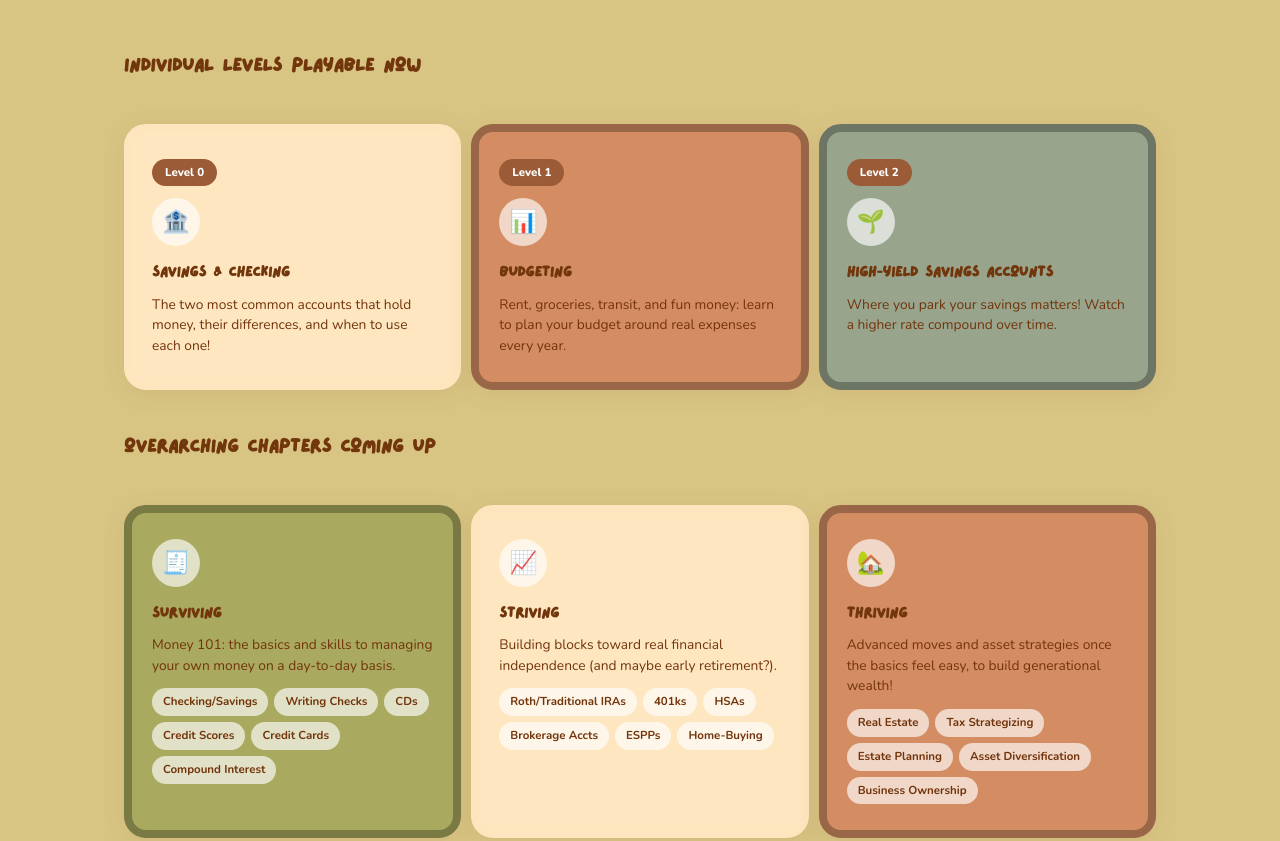
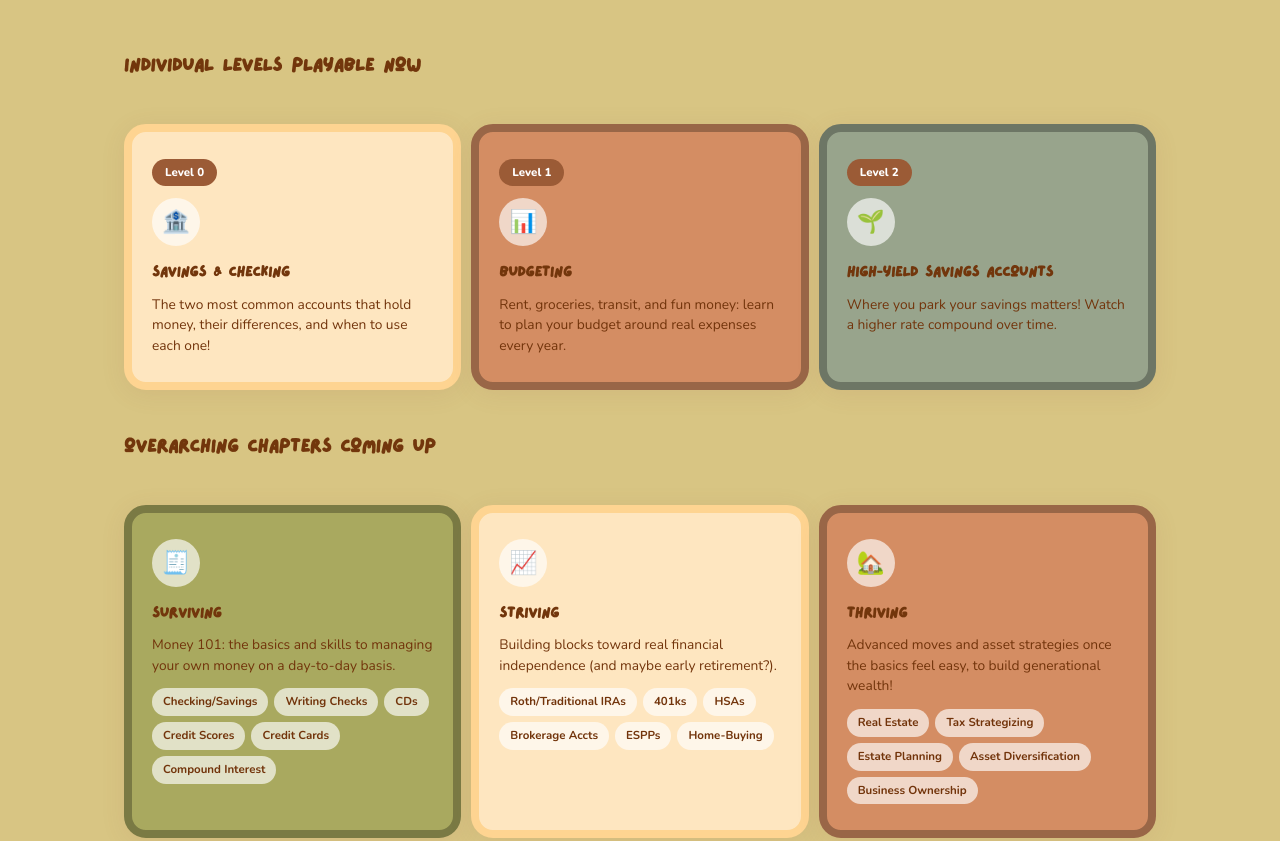
Before and after one commit to peachy-sky/thisisnotfinancialadvice.app, a plain HTML site: page index.html in a window 1280 px wide. Shown: the part 1922-2763 px from the top of the page. Drawn offline with nearby package versions, Linux system fonts and the light colour scheme; a web font is replaced by a local one.

Commit message:
Update cream card border color to #fed491

```diff
--- a/styles.css
+++ b/styles.css
@@ -204,7 +204,7 @@ p  { max-width: 62ch; }
   box-shadow: var(--shadow); transition: transform 0.2s, box-shadow 0.2s;
 }
 .badge-card:hover { transform: translateY(-5px); box-shadow: var(--shadow-lg); }
-.badge-card.c-rose  { background: #fee6c0; border: 8px solid #fee5bd; }
+.badge-card.c-rose  { background: #fee6c0; border: 8px solid #fed491; }
 .badge-card.c-gold  { background: #d48d63; border: 8px solid #996647; }
 .badge-card.c-sage  { background: var(--bg-sage); border: 8px solid #7a7a44; }
 .badge-card.c-cream { background: #98a48c; border: 8px solid #6d7665; }
```
